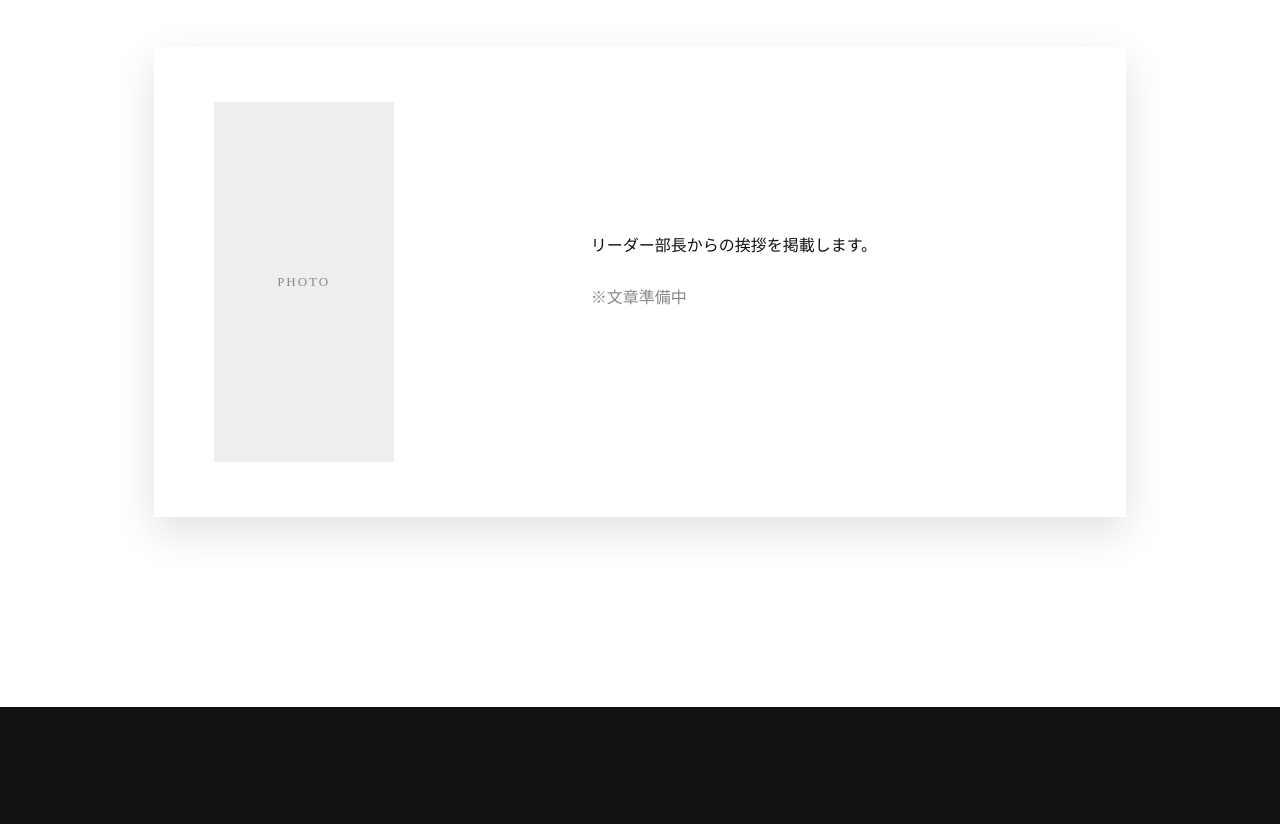
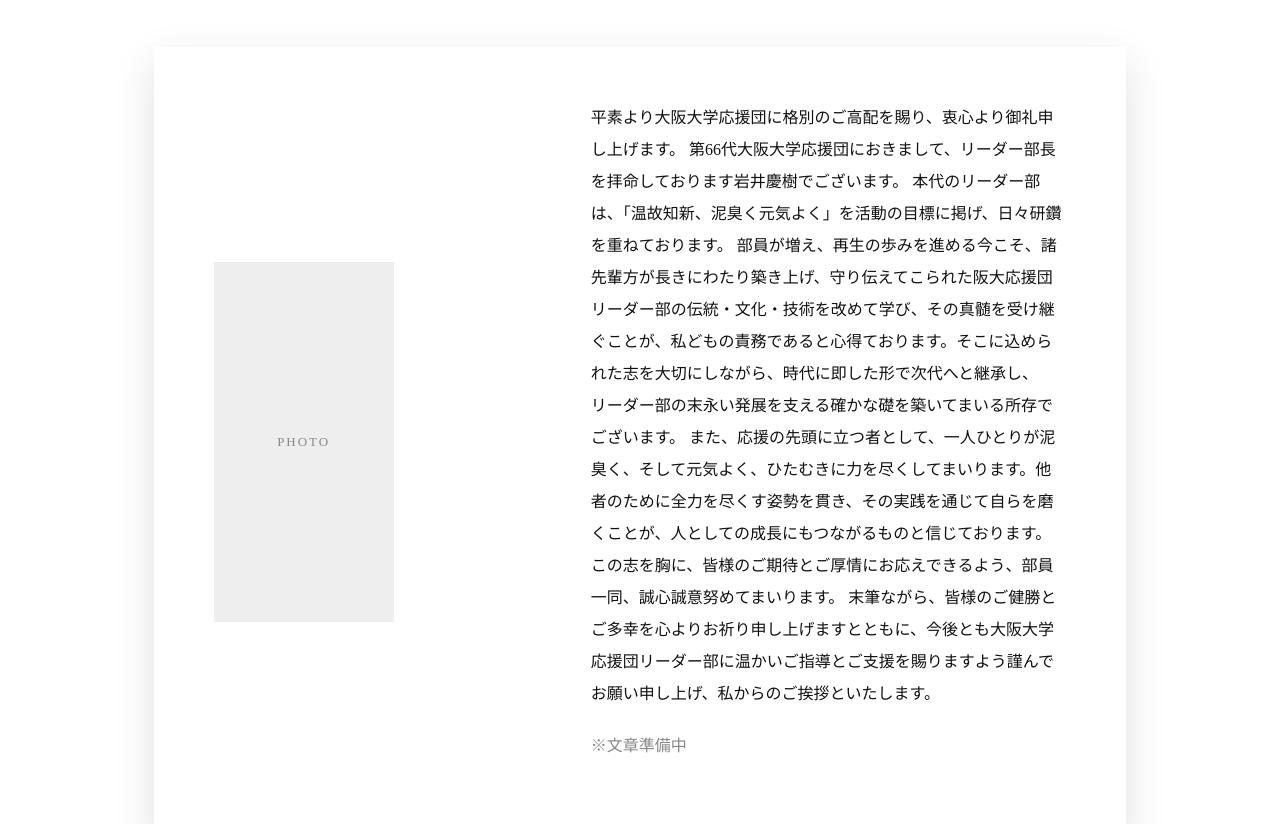
Before and after one commit to sakkun0607-jpg/ou-cheering-party-archive, a plain HTML site: page leader.html in a window 1280 px wide. Shown: the part 898-1722 px from the top of the page. Drawn offline with Linux system fonts and the light colour scheme.

Commit message:
リーダー部長紹介分の設定

```diff
--- a/leader.html
+++ b/leader.html
@@ -124,7 +124,16 @@
                     <div class="leader-message-text">
 
                         <p class="leader-placeholder">
-                            リーダー部長からの挨拶を掲載します。
+                            平素より大阪大学応援団に格別のご高配を賜り、衷心より御礼申し上げます。
+第66代大阪大学応援団におきまして、リーダー部長を拝命しております岩井慶樹でございます。
+
+本代のリーダー部は、「温故知新、泥臭く元気よく」を活動の目標に掲げ、日々研鑽を重ねております。
+
+部員が増え、再生の歩みを進める今こそ、諸先輩方が長きにわたり築き上げ、守り伝えてこられた阪大応援団リーダー部の伝統・文化・技術を改めて学び、その真髄を受け継ぐことが、私どもの責務であると心得ております。そこに込められた志を大切にしながら、時代に即した形で次代へと継承し、リーダー部の末永い発展を支える確かな礎を築いてまいる所存でございます。
+
+また、応援の先頭に立つ者として、一人ひとりが泥臭く、そして元気よく、ひたむきに力を尽くしてまいります。他者のために全力を尽くす姿勢を貫き、その実践を通じて自らを磨くことが、人としての成長にもつながるものと信じております。この志を胸に、皆様のご期待とご厚情にお応えできるよう、部員一同、誠心誠意努めてまいります。
+
+末筆ながら、皆様のご健勝とご多幸を心よりお祈り申し上げますとともに、今後とも大阪大学応援団リーダー部に温かいご指導とご支援を賜りますよう謹んでお願い申し上げ、私からのご挨拶といたします。
                         </p>
 
                         <p class="leader-note">
```
